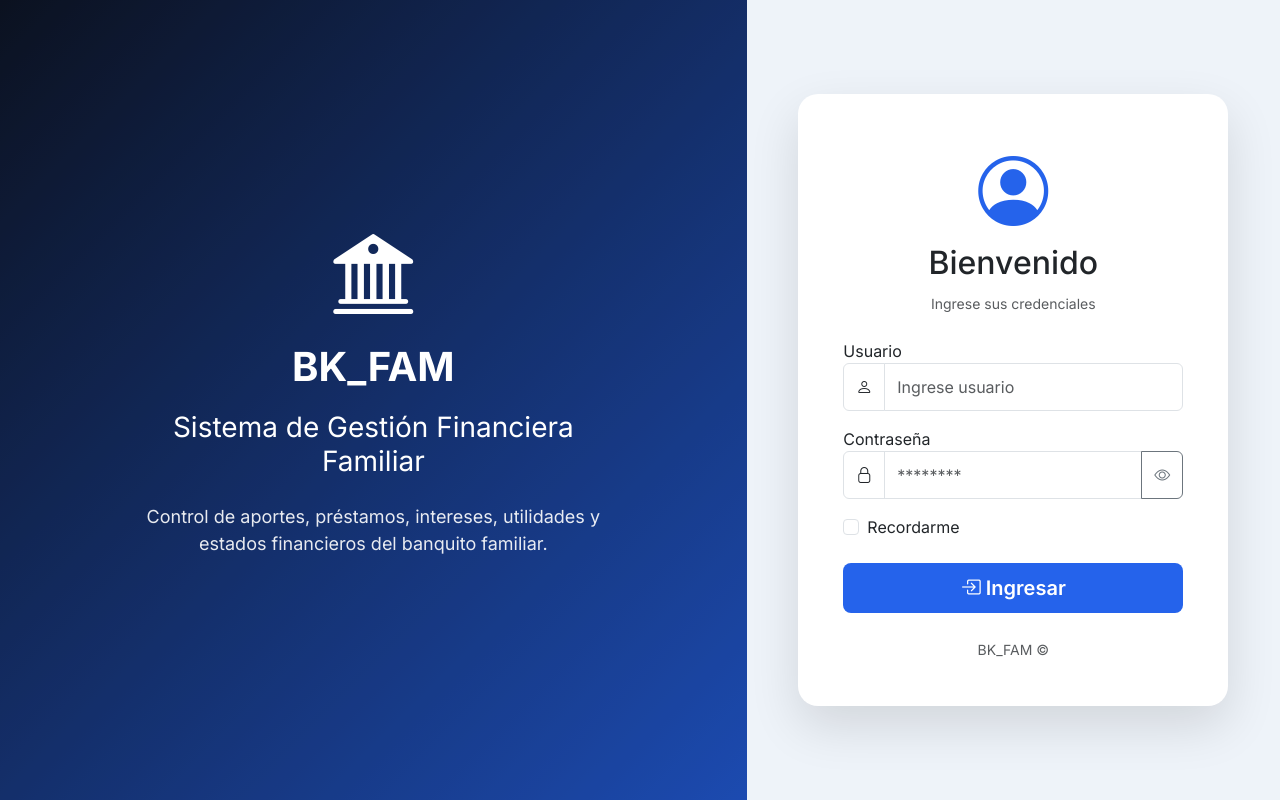
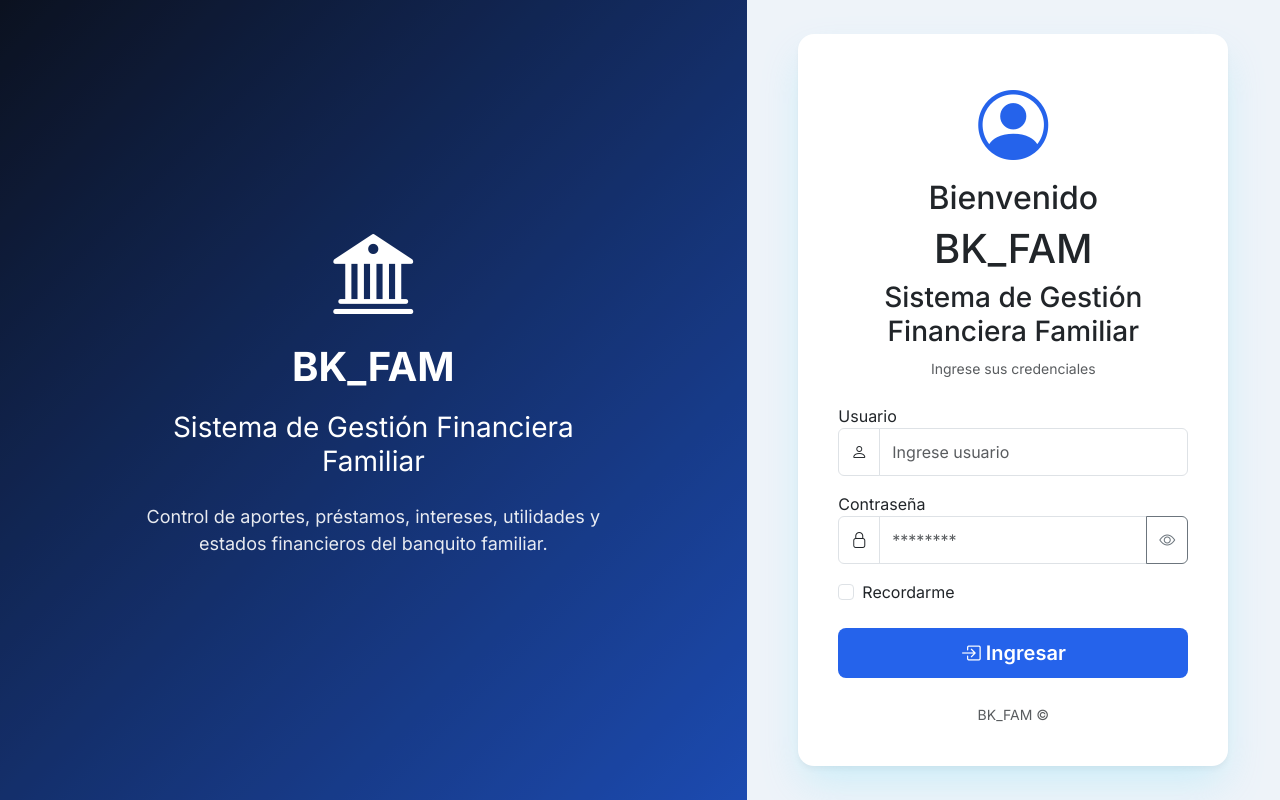
Before and after one commit to rcardenasch/AppBK, a Flask app: page / in a window 1280 px wide. Run offline with Flask 3, Linux system fonts and the light colour scheme; parts of the project's set-up code (start-up, migrations or seed data) failed here and were passed over.

Commit message:
Desde PC Casa commit

```diff
--- a/database/Script_BD/BD_Postsgres.sql
+++ b/database/Script_BD/BD_Postsgres.sql
@@ -585,7 +585,7 @@ select * from caja_chica
 
 select * from movimientos_caja_chica
 select * from solicitudes_prestamo order by id asc;
-select * from acciones where socio_id=15 order by id asc
+select * from acciones where socio_id=5 order by id asc
 SELECT * FROM socios
 select * from prestamos where socio_id=24
 SELECT * FROM movimientos m
--- a/static/css/login.css
+++ b/static/css/login.css
@@ -72,19 +72,23 @@ body{
 
 }
 
-.login-card{
+.login-card {
+  /* Diseño Responsivo */
+  width: 100%;
+  max-width: 430px;
+  box-sizing: border-box;
 
-    width:430px;
+  /* Estilizado Moderno */
+  background-color: #ffffff; /* Fondo neutro para mejor legibilidad */
+  padding: 2.5rem;          /* Unidades relativas y escalables */
+  border-radius: 16px;      /* Bordes sutiles y elegantes */
 
-    background:white;
+  /* Sombras en capas (Efecto de elevación suave y premium) */
+  box-shadow:
+    0 4px 6px -1px rgba(0, 0, 0, 0.05),
+    0 20px 40px -5px rgba(124, 225, 250, 0.3); /* Sombra difusa con el color de tu marca */
+}
 
-    padding:45px;
-
-    border-radius:20px;
-
-    box-shadow:0 20px 50px rgba(0,0,0,.12);
-
-}
 
 .login-icon{
 
--- a/templates/login.html
+++ b/templates/login.html
@@ -106,6 +106,17 @@
                             Bienvenido
 
                         </h2>
+                        <h1>
+
+                            BK_FAM
+
+                        </h1>
+
+                        <h3>
+
+                            Sistema de Gestión Financiera Familiar
+
+                        </h3>
 
                         <small class="text-muted">
 
```
